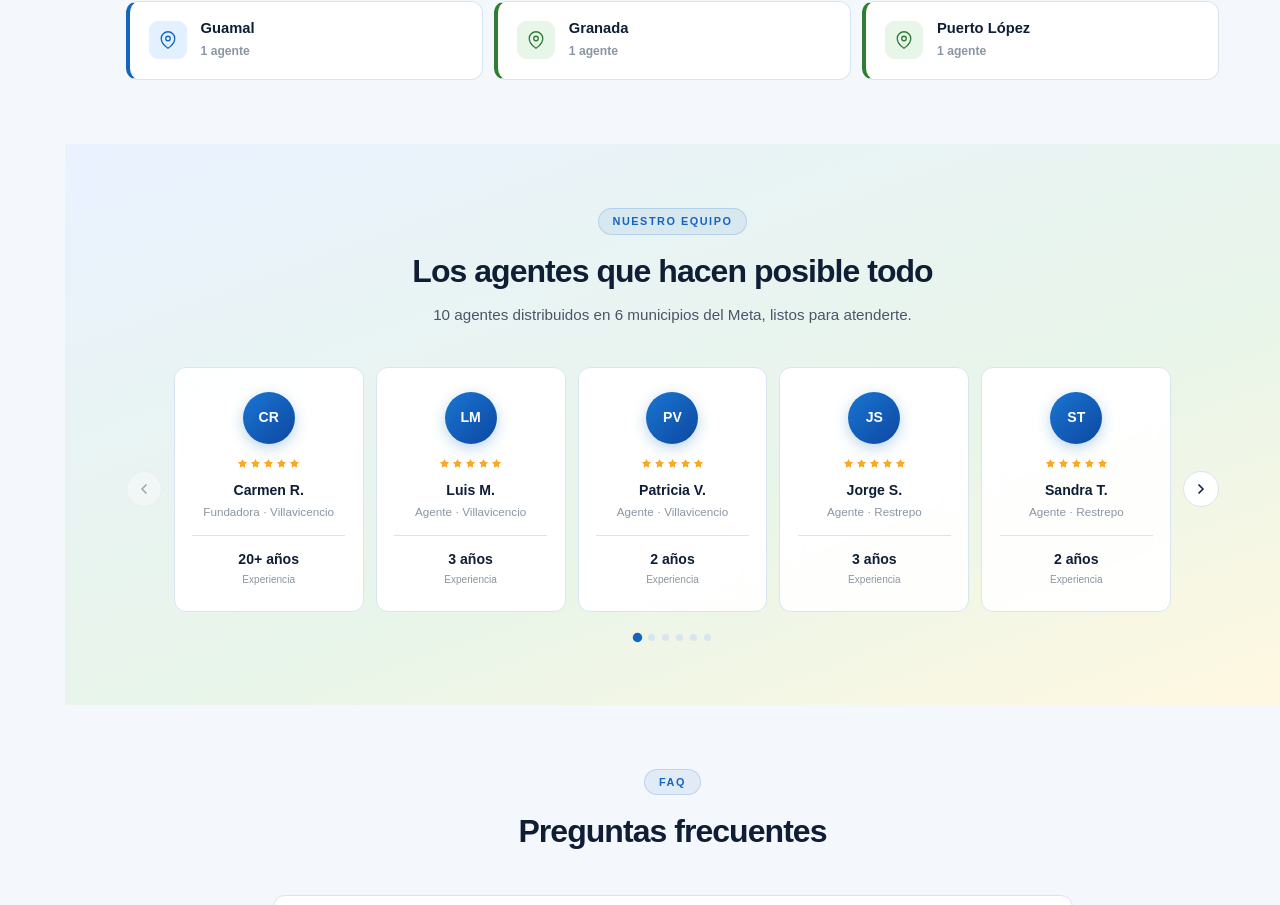
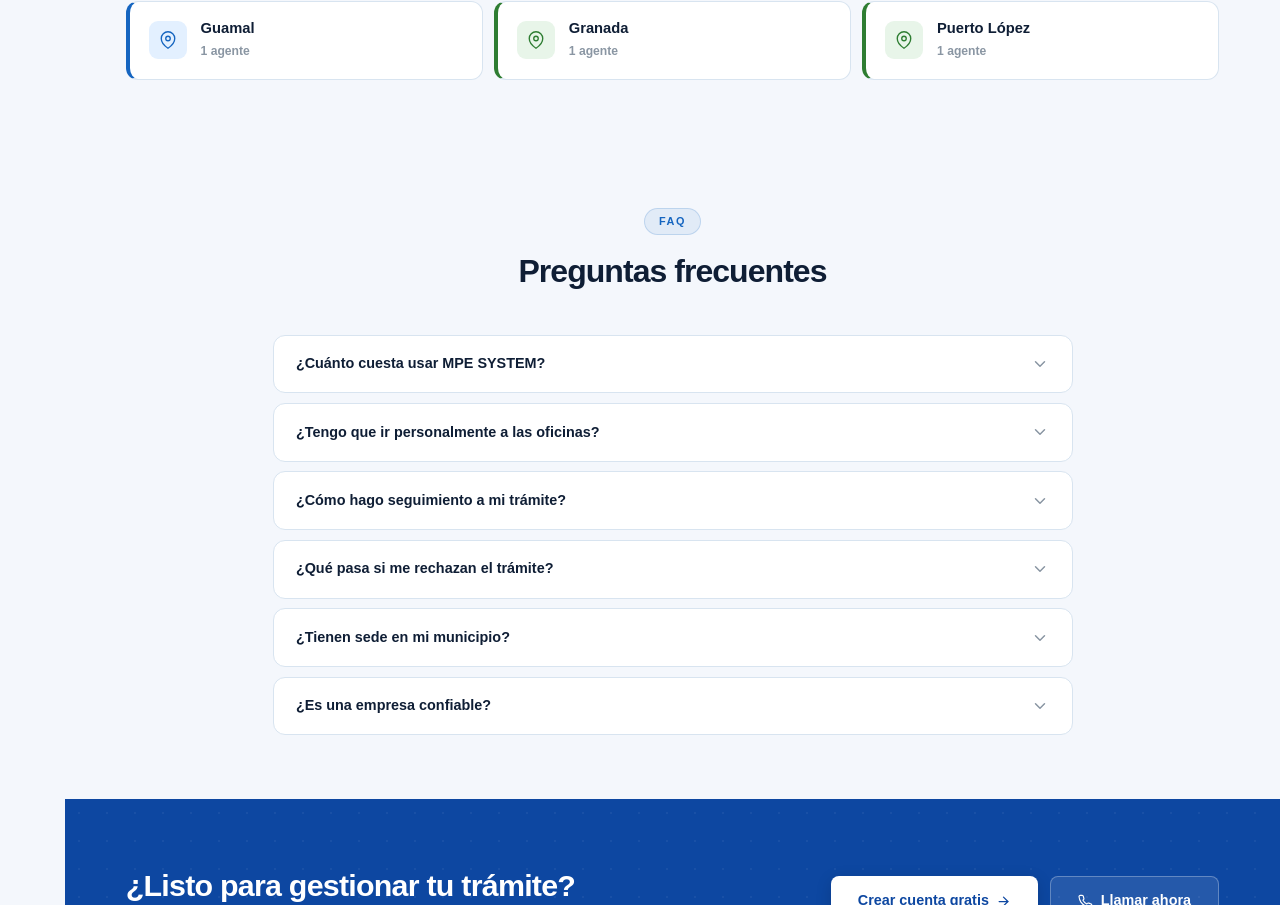
Before and after one commit to Andres0606/Proyecto-GBD-MPETrackSystem, a Next.js app in the folder Frontend/: page /Nosotros in a window 1280 px wide. Shown: the part 2473-3378 px from the top of the page. Built offline with nearby package versions, Linux system fonts and the light colour scheme.

Commit message:
arreglo nosotros

```diff
--- a/Frontend/app/Nosotros/page.tsx
+++ b/Frontend/app/Nosotros/page.tsx
@@ -1,6 +1,6 @@
 'use client';
 
-import { useState, useEffect, useRef } from 'react';
+import { useState, useEffect } from 'react';
 import { useRouter } from 'next/navigation';
 import Sidebar from '../Inicio/Sidebar';
 import Footer from '../Inicio/Footer';
@@ -22,11 +22,6 @@ const ChevronIcon = () => (
     <polyline points="6 9 12 15 18 9"/>
   </svg>
 );
-const StarIcon = () => (
-  <svg viewBox="0 0 24 24" fill="currentColor">
-    <polygon points="12 2 15.09 8.26 22 9.27 17 14.14 18.18 21.02 12 17.77 5.82 21.02 7 14.14 2 9.27 8.91 8.26 12 2"/>
-  </svg>
-);
 const ShieldIcon = () => (
   <svg viewBox="0 0 24 24" fill="none" stroke="currentColor" strokeWidth="1.8" strokeLinecap="round" strokeLinejoin="round">
     <path d="M12 22s8-4 8-10V5l-8-3-8 3v7c0 6 8 10 8 10z"/>
@@ -45,16 +40,6 @@ const HeartIcon = () => (
 const TargetIcon = () => (
   <svg viewBox="0 0 24 24" fill="none" stroke="currentColor" strokeWidth="1.8" strokeLinecap="round" strokeLinejoin="round">
     <circle cx="12" cy="12" r="10"/><circle cx="12" cy="12" r="6"/><circle cx="12" cy="12" r="2"/>
-  </svg>
-);
-const ChevronLeftIcon = () => (
-  <svg viewBox="0 0 24 24" fill="none" stroke="currentColor" strokeWidth="2.5" strokeLinecap="round" strokeLinejoin="round">
-    <polyline points="15 18 9 12 15 6"/>
-  </svg>
-);
-const ChevronRightIcon = () => (
-  <svg viewBox="0 0 24 24" fill="none" stroke="currentColor" strokeWidth="2.5" strokeLinecap="round" strokeLinejoin="round">
-    <polyline points="9 18 15 12 9 6"/>
   </svg>
 );
 const MapPinIcon = () => (
@@ -94,22 +79,9 @@ const TIMELINE = [
   },
   {
     year: 'Actualmente',
-    title: '10 agentes',
-    desc: 'Hoy somos un equipo de 10 agentes distribuidos en el Meta, con más de 500 trámites gestionados y un 98% de satisfacción entre nuestros clientes.',
+    title: 'Red Consolidada',
+    desc: 'Hoy somos un equipo sólido distribuido en el Meta, con más de 500 trámites gestionados y un 98% de satisfacción entre nuestros clientes.',
   },
-];
-
-const AGENTES = [
-  { nombre: 'Carmen R.',   cargo: 'Fundadora · Villavicencio', exp: '20+ años',  iniciales: 'CR', sede: 'Villavicencio' },
-  { nombre: 'Luis M.',     cargo: 'Agente · Villavicencio',    exp: '3 años',    iniciales: 'LM', sede: 'Villavicencio' },
-  { nombre: 'Patricia V.', cargo: 'Agente · Villavicencio',    exp: '2 años',    iniciales: 'PV', sede: 'Villavicencio' },
-  { nombre: 'Jorge S.',    cargo: 'Agente · Restrepo',         exp: '3 años',    iniciales: 'JS', sede: 'Restrepo' },
-  { nombre: 'Sandra T.',   cargo: 'Agente · Restrepo',         exp: '2 años',    iniciales: 'ST', sede: 'Restrepo' },
-  { nombre: 'Laura G.',    cargo: 'Agente · Acacias',          exp: '4 años',    iniciales: 'LG', sede: 'Acacias' },
-  { nombre: 'Héctor P.',   cargo: 'Agente · Acacias',          exp: '2 años',    iniciales: 'HP', sede: 'Acacias' },
-  { nombre: 'Rosario M.',  cargo: 'Agente · Guamal',           exp: '2 años',    iniciales: 'RM', sede: 'Guamal' },
-  { nombre: 'María T.',    cargo: 'Agente · Granada',          exp: '3 años',    iniciales: 'MT', sede: 'Granada' },
-  { nombre: 'Andrés R.',   cargo: 'Agente · Puerto López',     exp: '2 años',    iniciales: 'AR', sede: 'Puerto López' },
 ];
 
 const FAQS = [
@@ -130,23 +102,15 @@ const SEDES = [
   { ciudad: 'Puerto López',  agentes: 1, color: 'dorado' },
 ];
 
-const VISIBLE_CARDS = 5;
-
 export default function NosotrosPage() {
   const router = useRouter();
-  const [visible, setVisible]   = useState(false);
-  const [openFaq, setOpenFaq]   = useState<number | null>(null);
-  const [agentIdx, setAgentIdx] = useState(0);
+  const [visible, setVisible] = useState(false);
+  const [openFaq, setOpenFaq] = useState<number | null>(null);
 
   useEffect(() => {
     const t = setTimeout(() => setVisible(true), 80);
     return () => clearTimeout(t);
   }, []);
-
-  const prevAgent = () => setAgentIdx(i => Math.max(0, i - 1));
-  const nextAgent = () => setAgentIdx(i => Math.min(AGENTES.length - VISIBLE_CARDS, i + 1));
-  const canPrev = agentIdx > 0;
-  const canNext = agentIdx < AGENTES.length - VISIBLE_CARDS;
 
   return (
     <div className={styles.pg}>
@@ -206,7 +170,7 @@ export default function NosotrosPage() {
           <div className={styles.sectionHead}>
             <span className={styles.eyebrow2}>Nuestra historia</span>
             <h2 className={styles.sectionH2}>4 años transformando trámites</h2>
-            <p className={styles.sectionDesc}>De una pensionada con vocación de servicio a una red de 10 agentes en el Meta.</p>
+            <p className={styles.sectionDesc}>De una pensionada con vocación de servicio a una red de agentes en el Meta.</p>
           </div>
           <div className={styles.tlList}>
             {TIMELINE.map((item, i) => (
@@ -251,77 +215,6 @@ export default function NosotrosPage() {
         </div>
       </section>
 
-      {/* ── AGENTES ── */}
-      <section className={styles.agentesSection}>
-        <div className={styles.agentesBg} aria-hidden />
-        <div className={styles.inner}>
-          <div className={styles.sectionHead}>
-            <span className={styles.eyebrow2}>Nuestro equipo</span>
-            <h2 className={styles.sectionH2}>Los agentes que hacen posible todo</h2>
-            <p className={styles.sectionDesc}>10 agentes distribuidos en 6 municipios del Meta, listos para atenderte.</p>
-          </div>
-
-          <div className={styles.carouselWrap}>
-            <button
-              className={`${styles.carouselBtn} ${!canPrev ? styles.carouselBtnDisabled : ''}`}
-              onClick={prevAgent}
-              disabled={!canPrev}
-              aria-label="Anterior"
-            >
-              <ChevronLeftIcon />
-            </button>
-
-            <div className={styles.carouselTrack}>
-              <div
-                className={styles.carouselInner}
-                style={{ transform: `translateX(calc(-${agentIdx} * (100% / ${VISIBLE_CARDS})))` }}
-              >
-                {AGENTES.map((a, i) => (
-                  <div key={a.nombre} className={styles.agenteCard} style={{ animationDelay: `${i * 0.05}s` }}>
-                    <div className={styles.agenteAvatar}>{a.iniciales}</div>
-                    <div className={styles.agenteRating}>
-                      {Array.from({ length: 5 }).map((_, j) => (
-                        <StarIcon key={j} />
-                      ))}
-                    </div>
-                    <h3 className={styles.agenteNombre}>{a.nombre}</h3>
-                    <p className={styles.agenteCargo}>{a.cargo}</p>
-                    <div className={styles.agenteMeta}>
-                      <div className={styles.agenteMetaItem}>
-                        <strong>{a.exp}</strong>
-                        <span>Experiencia</span>
-                      </div>
-
-                    </div>
-                  </div>
-                ))}
-              </div>
-            </div>
-
-            <button
-              className={`${styles.carouselBtn} ${!canNext ? styles.carouselBtnDisabled : ''}`}
-              onClick={nextAgent}
-              disabled={!canNext}
-              aria-label="Siguiente"
-            >
-              <ChevronRightIcon />
-            </button>
-          </div>
-
-          {/* Dots */}
-          <div className={styles.carouselDots}>
-            {Array.from({ length: AGENTES.length - VISIBLE_CARDS + 1 }).map((_, i) => (
-              <button
-                key={i}
-                className={`${styles.dot} ${agentIdx === i ? styles.dotActive : ''}`}
-                onClick={() => setAgentIdx(i)}
-                aria-label={`Ir a agente ${i + 1}`}
-              />
-            ))}
-          </div>
-        </div>
-      </section>
-
       {/* ── FAQ ── */}
       <section id="faq" className={styles.faqSection}>
         <div className={styles.inner} style={{ maxWidth: 800 }}>
@@ -360,7 +253,7 @@ export default function NosotrosPage() {
           <button className={styles.btnWhite} onClick={() => router.push('/registro')}>
             Crear cuenta gratis <ArrowIcon />
           </button>
-          <a href="tel:+573100000000" className={styles.btnGhostW}>
+          <a href="tel:+573114691980" className={styles.btnGhostW}>
             <PhoneIcon /> Llamar ahora
           </a>
         </div>
```
